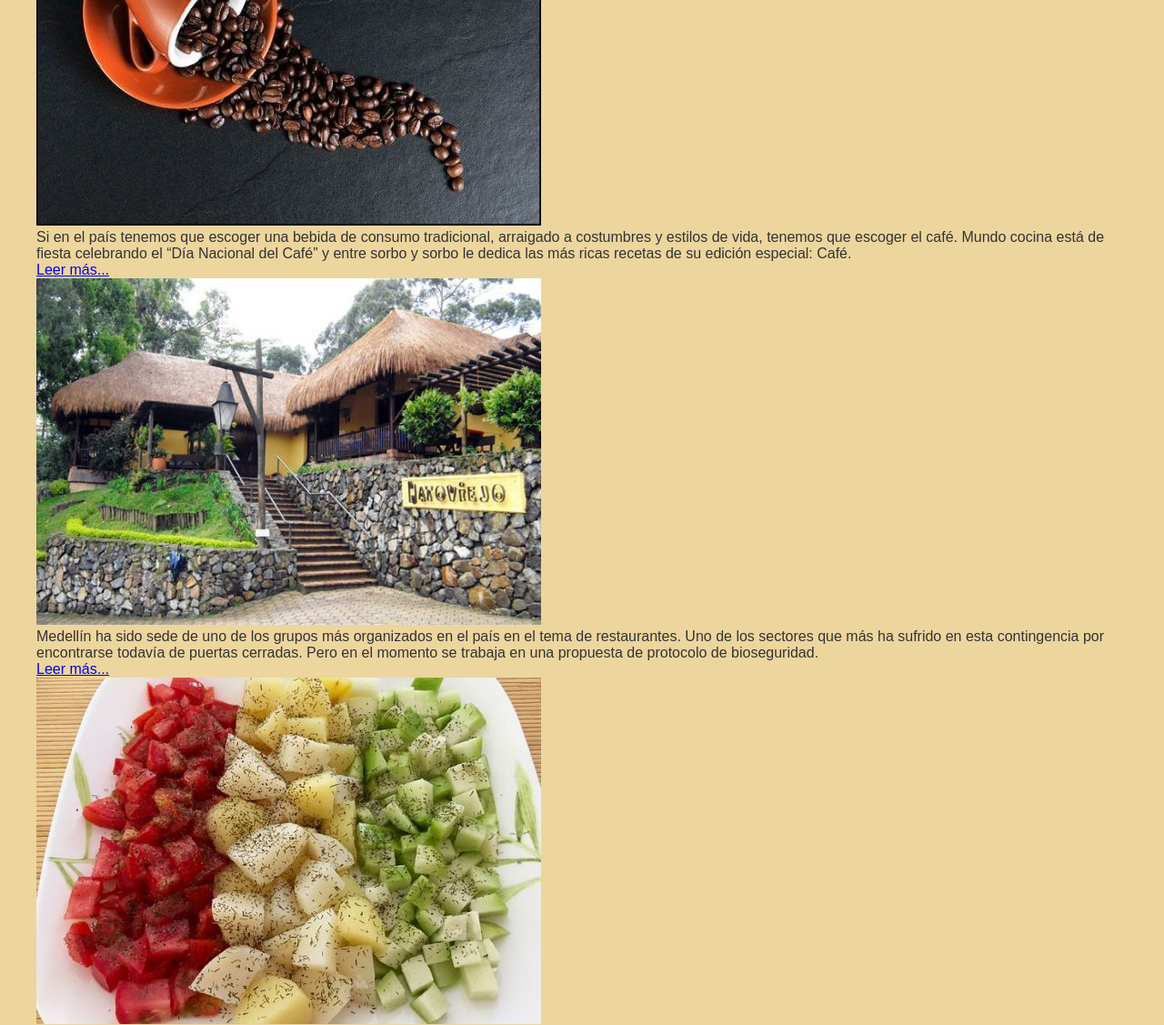
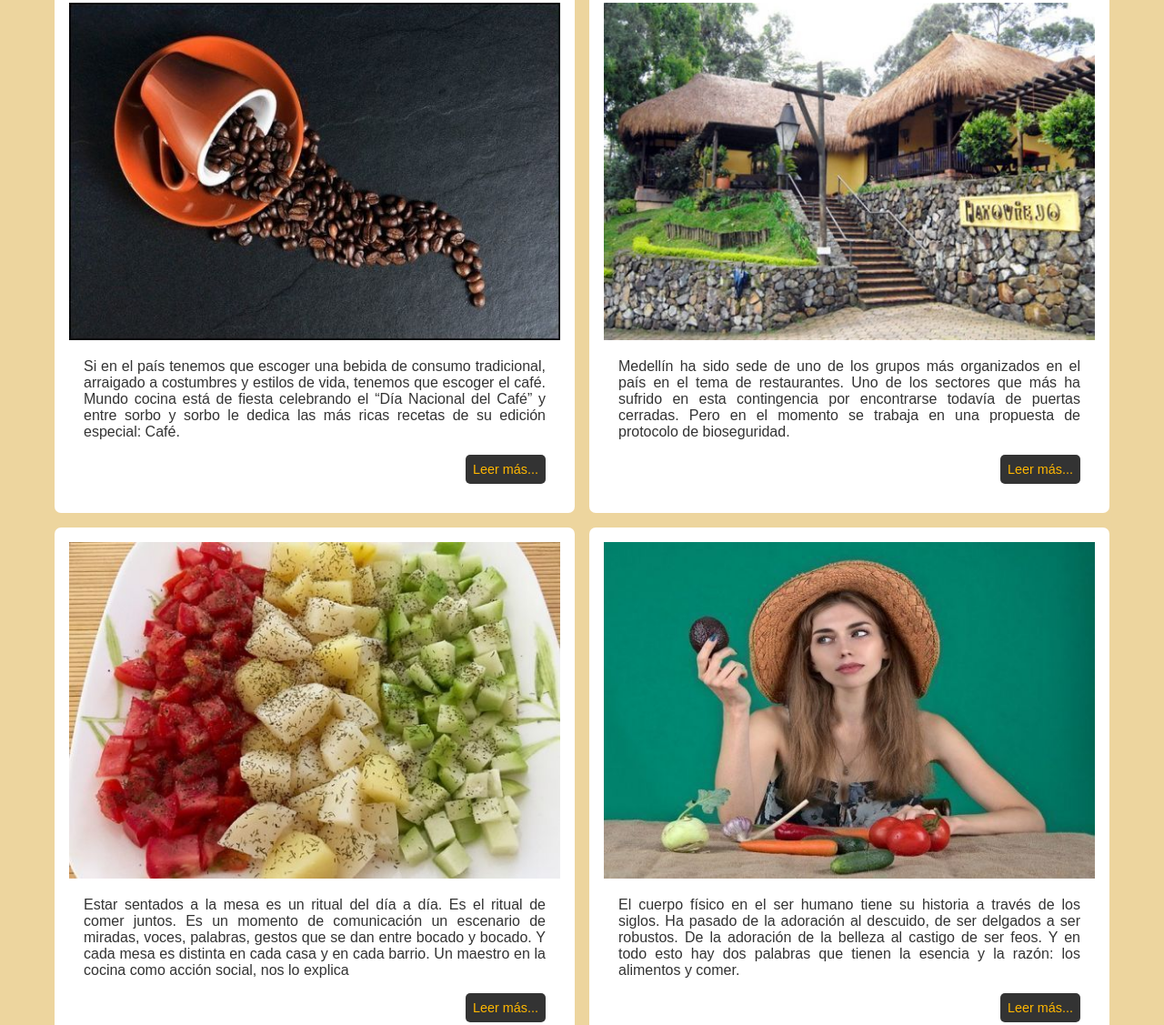
Before and after one commit to nibohr/semana-1-52, a website: page src/index.html in a window 1280 px wide. Shown: the part 957-2084 px from the top of the page at 91% size. Drawn offline with Linux system fonts and the light colour scheme.

Commit message:
Ajuste css Sec. Noticias

```diff
--- a/src/css/style.css
+++ b/src/css/style.css
@@ -18,13 +18,14 @@ h2{
     font-family: 'Montserrat', sans-serif;
     font-weight: 500;
     margin-left: 5rem;
+    padding: 3rem 0 1rem 0;
 }
 p, a{
     font-family: 'Montserrat', sans-serif;
     font-weight: 300;
 }
 
-/* INICIO SECCION NOTICIAS */
+/* INICIO SECCION SERVICIOS */
 .seccionServicios{
     display: flex;
     justify-content: space-evenly;
@@ -57,12 +58,6 @@ p, a{
     color: #ffffff;
 }
 
-/* .cardServicios .btnVerMas{
-    width: 100%;
-    display: flex;
-    justify-content: center;
-    align-items: end;
-} */
 .cardServicios a{
     float: right;
     background-color: #ffb700;
@@ -79,4 +74,58 @@ p, a{
     background-color: #000000;
     color: #ffffff;
 }
-/* FIN SECCION NOTICIAS */
+/* FIN SECCION SERVICIOS */
+
+/* INICIO SECCION SERVICIOS */
+.seccionNoticias{
+    display: flex;
+    justify-content: center;
+    flex-wrap: wrap;
+}
+
+.seccionNoticias .cardServicios{
+    width: 50%;
+    margin: 1rem;
+    padding: 1rem;
+}
+
+
+.cardNoticias{
+    padding: 1rem;
+    margin: 0.5rem;
+    background-color: #ffffff;
+    border-radius: 7px;
+    max-width: 45%;
+}
+
+.cardNoticias img{
+    width: 100%;
+    margin-bottom: 1rem;
+}
+.textCard{
+    height: 300px;
+}
+.cardNoticias p{
+    font-size: 1rem;
+    margin: 0 1rem  1rem 1rem;
+    color: #333333;
+    text-align: justify;
+}
+
+.cardNoticias a{
+    float: right;
+    background-color: #333333;
+    font-size: 0.9rem;
+    color: #ffb700;
+    padding: 0.5rem;
+    border-radius: 5px;
+    margin: 0 1rem  1rem 1rem;
+    align-items: end;
+    max-height: 35px;
+    text-decoration: none;
+}
+.cardNoticias a:hover{
+    background-color: #ffb700;
+    color: #333333;
+}
+/* FIN SECCION SERVICIOS */
--- a/src/index.html
+++ b/src/index.html
@@ -17,22 +17,21 @@
       <div class="cardServicios">
         <img src="img/restaurante.jpg" alt="imagen de hamburguesa restaurante menú">
         <div class="textCard">
-          <p>Nuestro Chef Ejecutivo Nicolás Bohórquez Guerrero, ofrece lo más variado de la gastronomía colombiana, una de las más diversas del mundo combinada con platos internacionales, haciendo honor a nuestro eslogan "Pasión por la cocina", ofreciendo los mejores platos preparados con una gran genialidad y detalle, para darle toda una experiencia gustativa, podrá disfrutar de exquisitas obras en donde los platos se convierten en lienzo y el límite entre cocina y arte se rompe para formar una sola pieza.</p>
+          <p>Nuestro Chef Ejecutivo Nicolás Bohórquez Guerrero, ofrece lo más variado de la gastronomía colombiana, una de las más diversas del mundo combinada con platos internacionales, haciendo honor a nuestro eslogan "Pasión por la cocina", ofreciendo platos preparados con genialidad y detalle, para darle toda una experiencia gustativa, disfrute de exquisitas obras en donde los platos se convierten en lienzo y el límite entre cocina y arte se unen</p>
         </div>
         <a href="#">VER MÁS</a>
       </div>
       <div class="cardServicios">
         <img src="img/eventos.jpg" alt="imagen eventos con mesa restaurante">
         <div class="textCard">
-          <p>Reserve hoy mismo uno de nuestros salones de eventos en el norte del Meta y disfrute de los espacios para reuniones sociales y de empresa más sofisticados y mejor equipados de la capital colombiana, donde podrá contar con tecnología de punta, acompañamiento y atención de nuestro personal a cargo de nuestro maestro de ceremonias Jhon William Cruz, quien en total pone a su disposición 7 salones y 4 salas de reuniones que suman más de 1.040 m2.
-          </div>
-        </p>
+          <p>Reserve hoy mismo uno de nuestros salones de eventos en el norte del Meta y disfrute de los espacios para reuniones sociales y de empresa más sofisticados y mejor equipados de la capital colombiana, donde podrá contar con tecnología de punta, acompañamiento y atención de nuestro personal a cargo de nuestro maestro de ceremonias Jhon William Cruz, quien en total pone a su disposición 7 salones y 4 salas de reuniones que suman más de 1.040 m2.</p>
+        </div>
         <a href="#">VER MÁS</a>
       </div>
       <div class="cardServicios">
         <img src="img/bodas.jpg" alt="imagen eventos bodas">
         <div class="textCard">
-          <p>Un agradable y moderno lugar que ofrece a sus visitantes comodidades de primera clase. Se caracteriza por ser divertido, cómodo e innovador en todos sus servicios. Un lugar ideal para celebrar su boda y pasar una extraordinaria noche de bodas. FoodPorn cuenta con las instalaciones adecuadas para celebrar reuniones tan importantes como la de su boda, con un personal y servicio personalizado y adaptable a cada evento a cargo del gerente de eventos Diego Rojas quien estará encantado de ayudarle con todos los detalles.</p>
+          <p>Agradable y moderno lugar que ofrece comodidades de primera clase. Somos divertidos, cómodos e innovadores en todos sus servicios. Un lugar ideal para celebrar su boda y pasar una extraordinaria noche de bodas. Contamos con un personal y servicio personalizado y adaptable a cada evento a cargo del gerente de eventos Diego Rojas quien estará encantado de ayudarle con todos los detalles, nuestros espacios cuentan con salones de hasta 300 m2.</p>
         </div>
         <a href="#">VER MÁS</a>
       </div>
@@ -42,23 +41,23 @@
     <section class="nombreSeccion">
       <h2>Noticias Principales</h2>
     </section>
-    <section id="news">
-      <div>
+    <section class="seccionNoticias" id="news">
+      <div class="cardNoticias">
         <img src="img/noticia1.jpg" alt="Noticias relevantes 1">
         <p>Si en el país tenemos que escoger una bebida de consumo tradicional, arraigado a costumbres y estilos de vida, tenemos que escoger el café. Mundo cocina está de fiesta celebrando el “Día Nacional del Café” y entre sorbo y sorbo le dedica las más ricas recetas de su edición especial: Café.</p>
         <a href="https://www.elmundo.com/noticia/Pais-con-aroma-de-cafe/380399">Leer más...</a>
       </div>
-      <div>
+      <div class="cardNoticias">
         <img src="img/noticia2.jpg" alt="Noticias relevantes 2">
         <p>Medellín ha sido sede de uno de los grupos más organizados en el país en el tema de restaurantes. Uno de los sectores que más ha sufrido en esta contingencia por encontrarse todavía de puertas cerradas.  Pero en el momento se trabaja en una propuesta de protocolo de bioseguridad.</p>
         <a href="https://www.elmundo.com/noticia/Restaurantes-sirestaurantes-no-/380293">Leer más...</a>
       </div>
-      <div>
+      <div class="cardNoticias">
         <img src="img/noticia3.jpg" alt="Noticias relevantes 3">
         <p>Estar sentados a la mesa es un ritual del día a día. Es el ritual de comer juntos. Es un momento de comunicación un escenario de miradas, voces, palabras, gestos que se dan entre bocado y bocado. Y cada mesa es distinta en cada casa y en cada barrio. Un maestro en la cocina como acción social, nos lo explica</p>
         <a href="https://www.elmundo.com/noticia/La-cocina-en-mi-barrio/380712">Leer más...</a>
       </div>
-      <div>
+      <div class="cardNoticias">
         <img src="img/noticia4.jpg" alt="Noticias relevantes 4">
         <p>El cuerpo físico en el ser humano tiene su historia a través de los siglos. Ha pasado de la adoración al descuido, de ser delgados a ser robustos. De la adoración de la belleza al castigo de ser feos. Y en todo esto hay dos palabras que tienen la esencia y la razón: los alimentos y comer.</p>
         <a href="https://www.elmundo.com/noticia/Ni-modani-religionpura-salud/380317">Leer más...</a>
```
